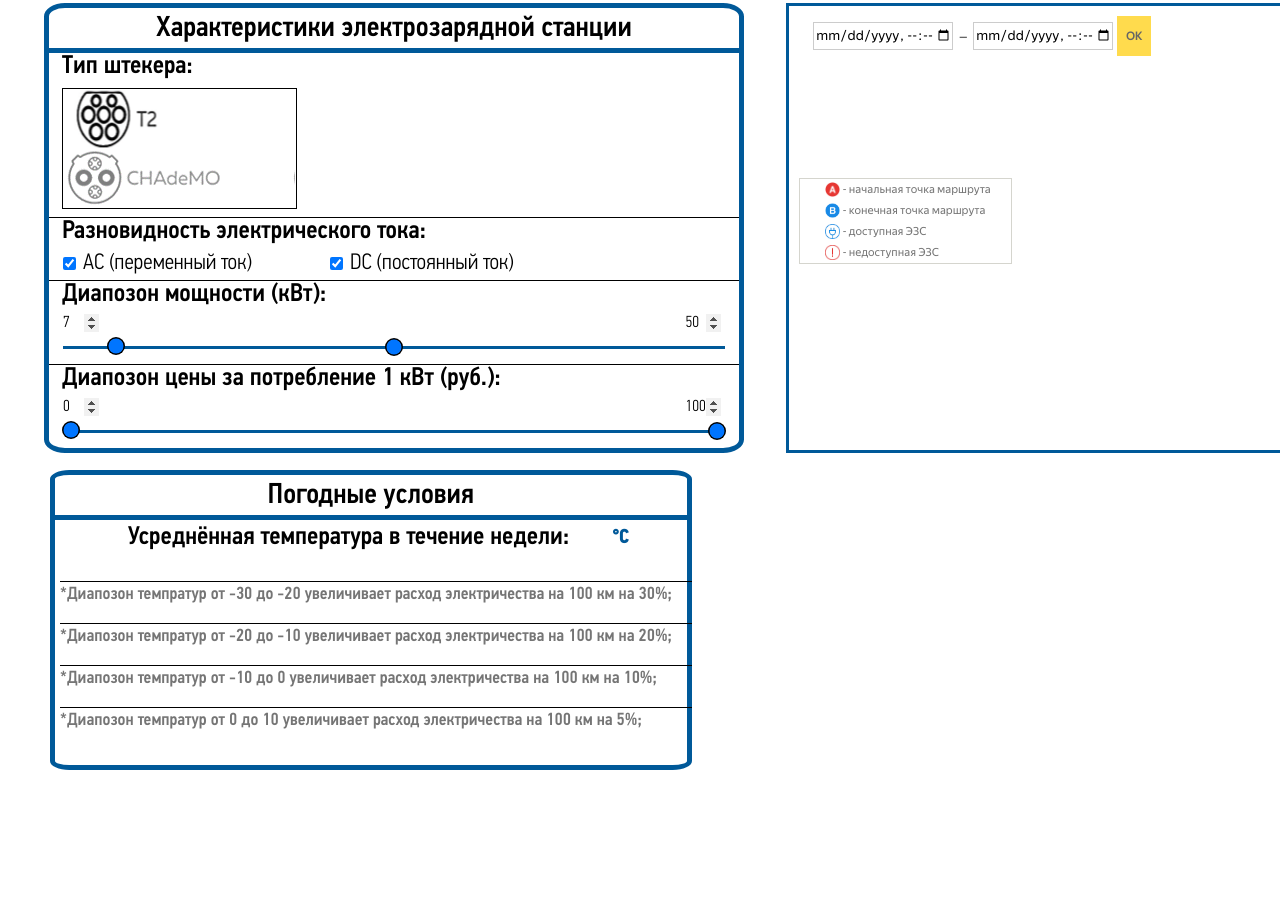
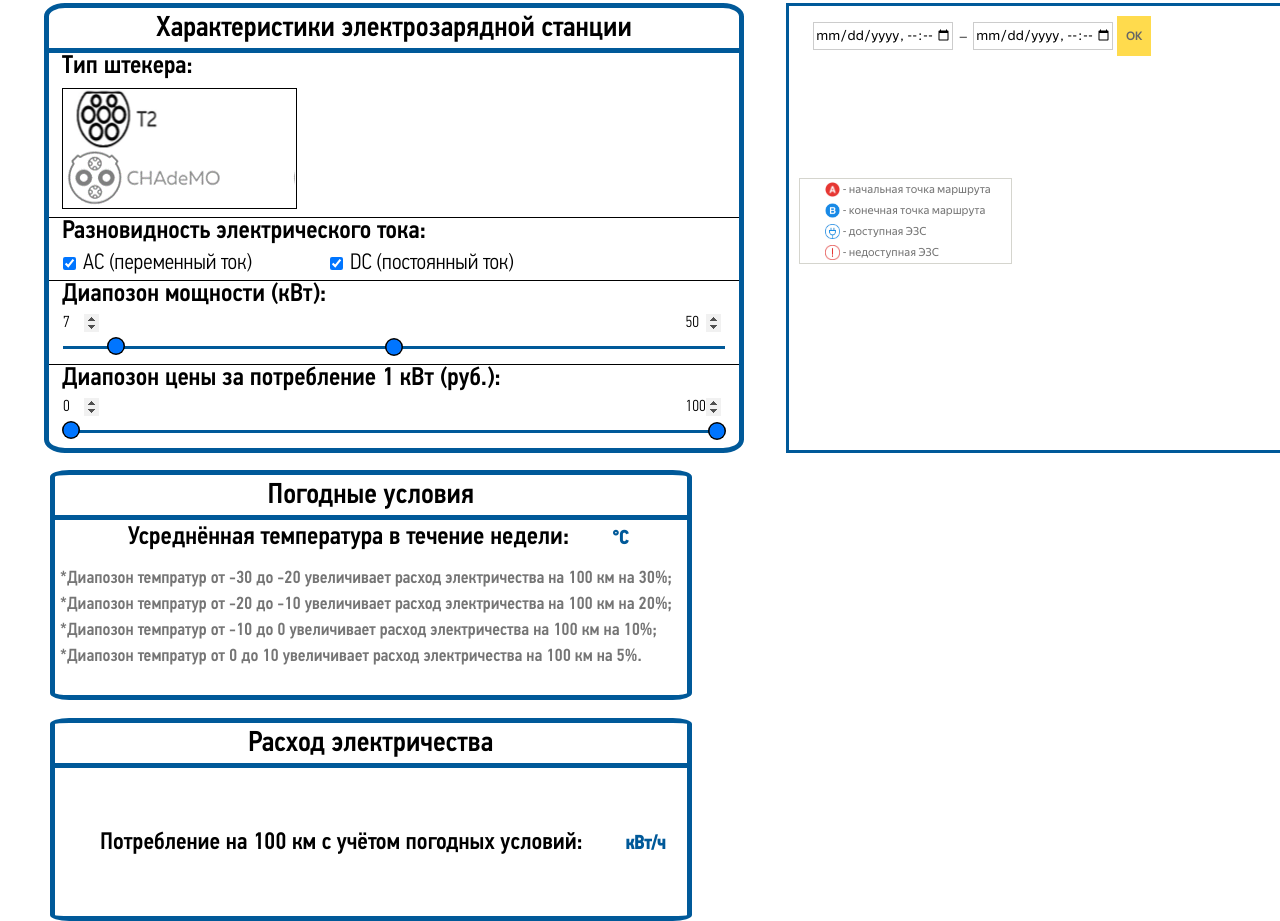
Before and after one commit to yelis-alt/electrocars, a website: page frontend/app/index.html in a window 1280 px wide. Shown: the part 273-1194 px from the top of the page. Before the commit the page ends 1043 px from the top, so only its background shows below. Drawn offline with Linux system fonts and the light colour scheme; files whose address does not match are found by name.

Commit message:
10.11.22

```diff
--- a/frontend/app/css/style.scss
+++ b/frontend/app/css/style.scss
@@ -22,11 +22,9 @@ font-weight: 200;
 color: rgb(117,117,117);
 white-space: nowrap;
 margin-left: 5px;
-margin-top: 20px;
-border-top: 1.5px solid black;
 display: inline-block;
 width: 95%;
-padding-top: 5px;
+padding-top: 10px;
 }
 
 @font-face {
@@ -439,7 +437,7 @@ input[type="range"] {
 	margin-left: 50px;
 	float: left;
 	width: 641.5px;
-	height: 300px;
+	height: 230px;
 	@extend %parameter_border;
 	&-title {
 		margin-top: 5px;
@@ -455,6 +453,7 @@ input[type="range"] {
 	flex-direction: row;
 	justify-content: flex-start;
 	flex-wrap: wrap;
+
 	&-title {
 		margin-top: 1px;
 		@extend %small_title;
@@ -497,12 +496,13 @@ input[type="range"] {
 		text-align: left;
 		float: left;
 		color: $color;
-		margin-top: 11px;
+		margin-top: 12px;
 		font-weight: 600;
 	}
 
 	&-explanation_first {
 		@extend %explanations;
+
 	}
 
 	&-explanation_second {
@@ -518,7 +518,76 @@ input[type="range"] {
 	}
 }
 
+.spending{
+	margin-top: 17.5px;
+	margin-left: 50px;
+	float: left;
+	width: 641.5px;
+	height: 203px;
+	@extend %parameter_border;
 
+	&-title {
+		margin-top: 5px;
+		@extend %big_title;
+		border-bottom: 5px solid $color;
+		text-align: center;
+		height: 40px;
+		display: block;
+		}
+	}
+
+.spending__temp{
+	flex-direction: row;
+	justify-content: flex-start;
+	flex-wrap: wrap;
+
+	&-title {
+		margin-top: 1px;
+		@extend %small_title;
+		padding-top: 65.5px;
+		padding-left: 45px;
+		height: 40px;
+		float: left;
+		font-size: 1.5rem;
+		line-height: 1.2rem;
+	}
+
+	&-number{
+		float: left;
+		margin-top: 59px;
+		background-color: transparent;
+		font-size: 10rem;
+		margin-left: 3px;
+
+		&::-webkit-inner-spin-button {
+			-webkit-appearance: none;
+			margin: 0;
+		  }
+
+		&:focus{
+			outline: none;
+		}
+	}
+
+	input[type=number] {
+		font-size: 1.2rem;
+		line-height: 1.2rem;
+		color: $color;
+		font-family: 'DinCondMedium';
+		font-weight: 600;
+	}
+
+	&-grad{
+		font-size: 1.2rem;
+		line-height: 1.0rem;
+		font-family: 'DinCondMedium';
+		text-align: left;
+		float: left;
+		color: $color;
+		margin-top: 69px;
+		font-weight: 600;
+	}
+}
 /* */ /* */ /* */ /* */
 #routing {
 	display: flex;
--- a/frontend/app/index.html
+++ b/frontend/app/index.html
@@ -131,7 +131,21 @@
                     *Диапозон темпратур от -10 до 0 увеличивает расход электричества на 100 км на 10%;
                 </div>
                 <div class = "weather__temp-explanation_fourth">
-                    *Диапозон темпратур от 0 до 10 увеличивает расход электричества на 100 км на 5%;
+                    *Диапозон темпратур от 0 до 10 увеличивает расход электричества на 100 км на 5%.
+                </div>
+            </div>
+        </div>
+         <div class="spending">
+            <div class = "spending-title">
+                Расход электричества
+            </div>
+            <div class="spending__temp">
+                <div class = "spending__temp-title">
+                    Потребление на 100 км с учётом погодных условий:
+                </div>
+                <input class = "spending__temp-number" type="number" onkeydown="this.style.width = ((this.value.length + 2) * 8) + 'px';"/>
+                <div class = "spending__temp-grad">
+                    кВт/ч
                 </div>
             </div>
         </div>
--- a/frontend/package.json
+++ b/frontend/package.json
@@ -1,7 +1,6 @@
 {
   "name": "frontend",
   "version": "1.0.0",
-  "description": "",
   "main": "index.js",
   "scripts": {
     "test": "echo \"Error: no test specified\" && exit 1"
@@ -23,5 +22,6 @@
   },
   "dependencies": {
     "node-fetch": "^2.6.1"
-  }
+  },
+  "description": ""
 }
```
Also changed, not shown: frontend/app/css/style.min.css.
